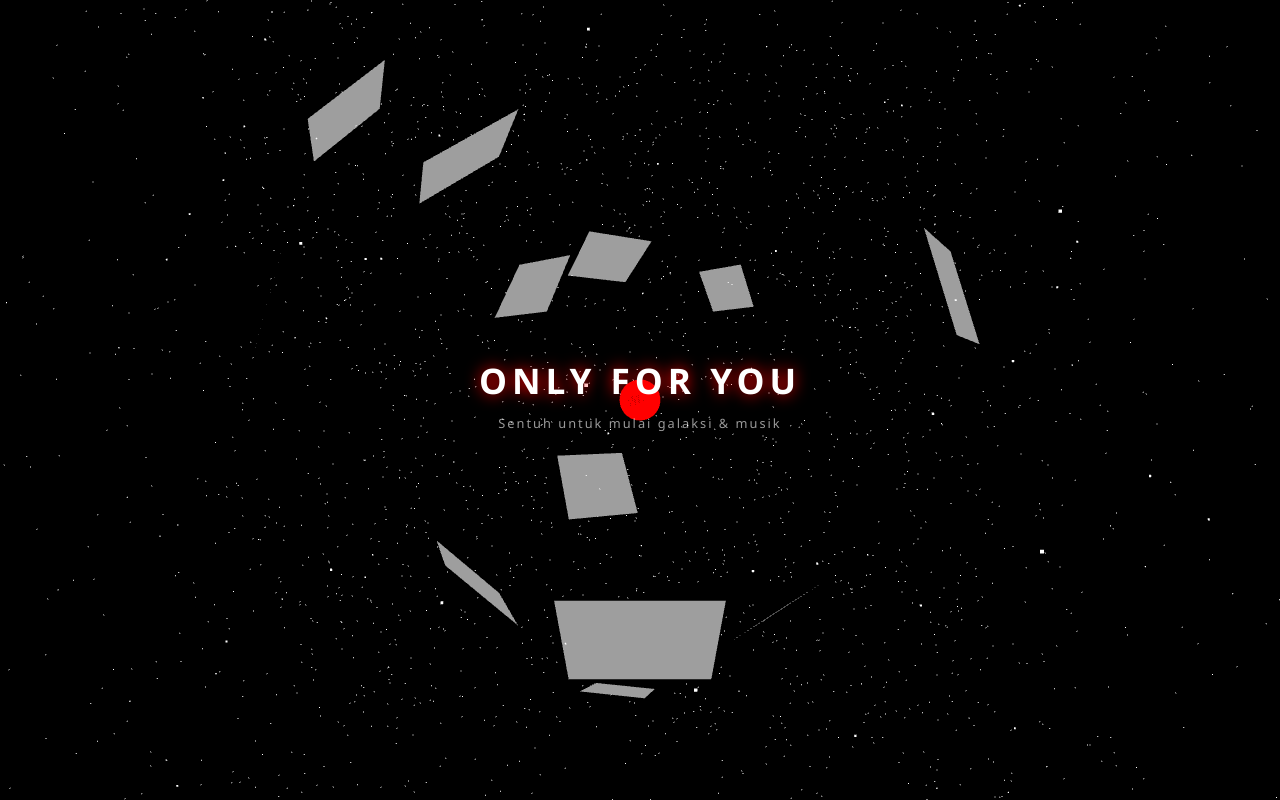
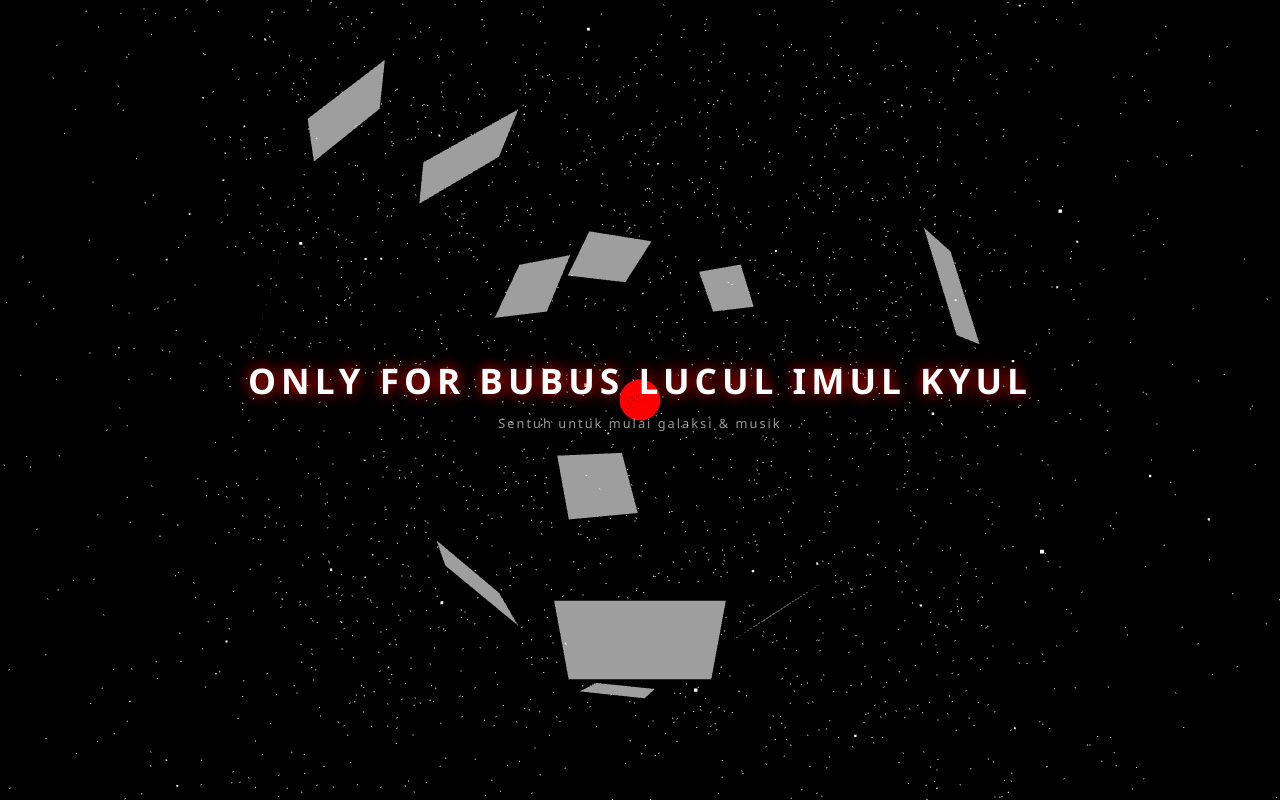
Before and after one commit to andian2114/Bubus-lucul-imul-kyul, a plain HTML site: page index.html in a window 1280 px wide. Drawn offline with nearby package versions, Linux system fonts and the light colour scheme; animation ran at ten frames a second.

Commit message:
Update index.html

```diff
--- a/index.html
+++ b/index.html
@@ -17,7 +17,7 @@
 <body>
 
     <div id="text">
-        <h1>ONLY FOR YOU</h1>
+        <h1>ONLY FOR BUBUS LUCUL IMUL KYUL</h1>
         <p>Sentuh untuk mulai galaksi & musik</p>
     </div>
 
```
